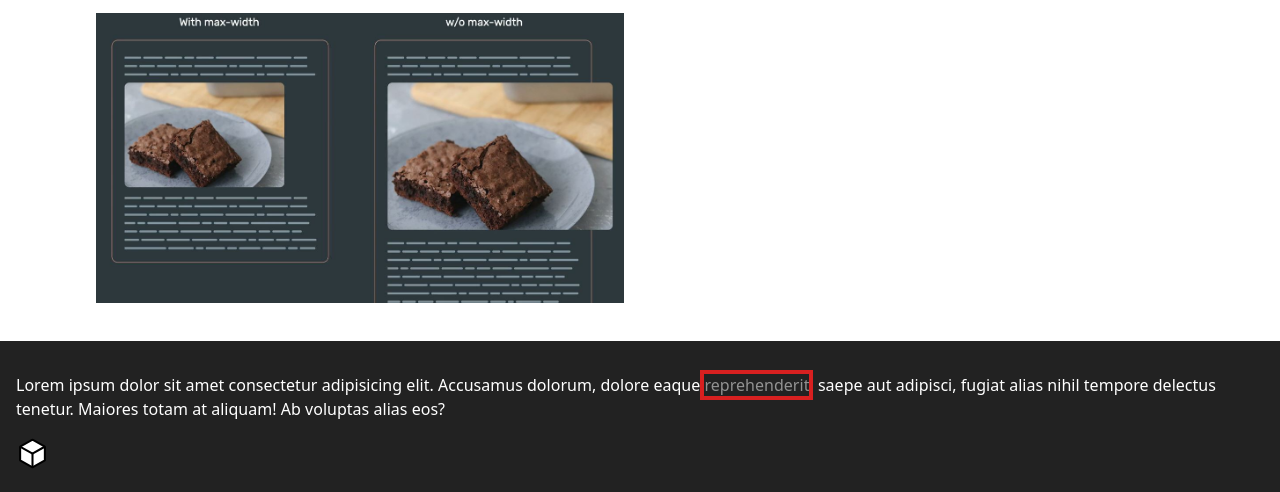
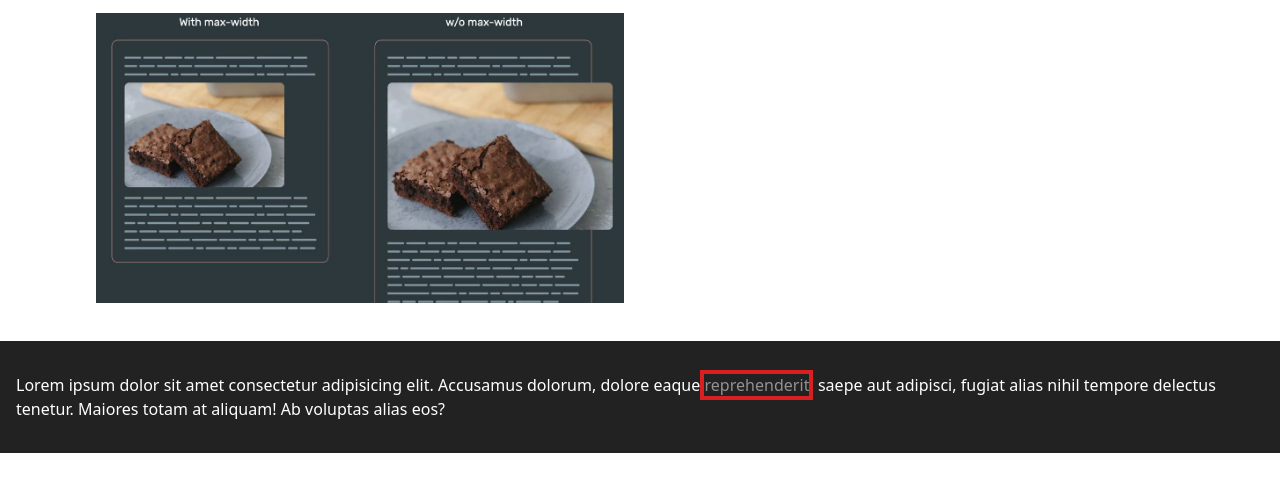
Before and after one commit to abdermaiza/defensive, a plain HTML site: page index.html in a window 1280 px wide. Shown: the part 774-1266 px from the top of the page. After the commit the page ends 1227 px from the top, so only its background shows below. Drawn offline with Linux system fonts and the light colour scheme.

Commit message:
Update index.html

```diff
--- a/index.html
+++ b/index.html
@@ -47,10 +47,6 @@
 
     <footer class="footer dark--bg" role="contentinfo">
         <p>Lorem ipsum dolor sit amet consectetur adipisicing elit. Accusamus dolorum, dolore eaque <a>reprehenderit</a>, saepe aut adipisci, fugiat alias nihil tempore delectus tenetur. Maiores totam at aliquam! Ab voluptas alias eos?</p>
-        <?xml version="1.0" encoding="UTF-8"?>
-            <svg width="33px" height="33px" aria-hidden="true" stroke-width="1.5" viewBox="0 0 24 24" fill="#FFF" xmlns="http://www.w3.org/2000/svg" color="#000000"><path d="M21 7.35304L21 16.647C21 16.8649 20.8819 17.0656 20.6914 17.1715L12.2914 21.8381C12.1102 21.9388 11.8898 21.9388 11.7086 21.8381L3.30861 17.1715C3.11814 17.0656 3 16.8649 3 16.647L2.99998 7.35304C2.99998 7.13514 3.11812 6.93437 3.3086 6.82855L11.7086 2.16188C11.8898 2.06121 12.1102 2.06121 12.2914 2.16188L20.6914 6.82855C20.8818 6.93437 21 7.13514 21 7.35304Z" stroke="#000000" stroke-width="1.5" stroke-linecap="round" stroke-linejoin="round"></path><path d="M3.52844 7.29357L11.7086 11.8381C11.8898 11.9388 12.1102 11.9388 12.2914 11.8381L20.5 7.27777" stroke="#000000" stroke-width="1.5" stroke-linecap="round" stroke-linejoin="round"></path><path d="M12 21L12 12" stroke="#000000" stroke-width="1.5" stroke-linecap="round" stroke-linejoin="round"></path>
-        </svg>
-
     </footer>
 
 </body>
```
